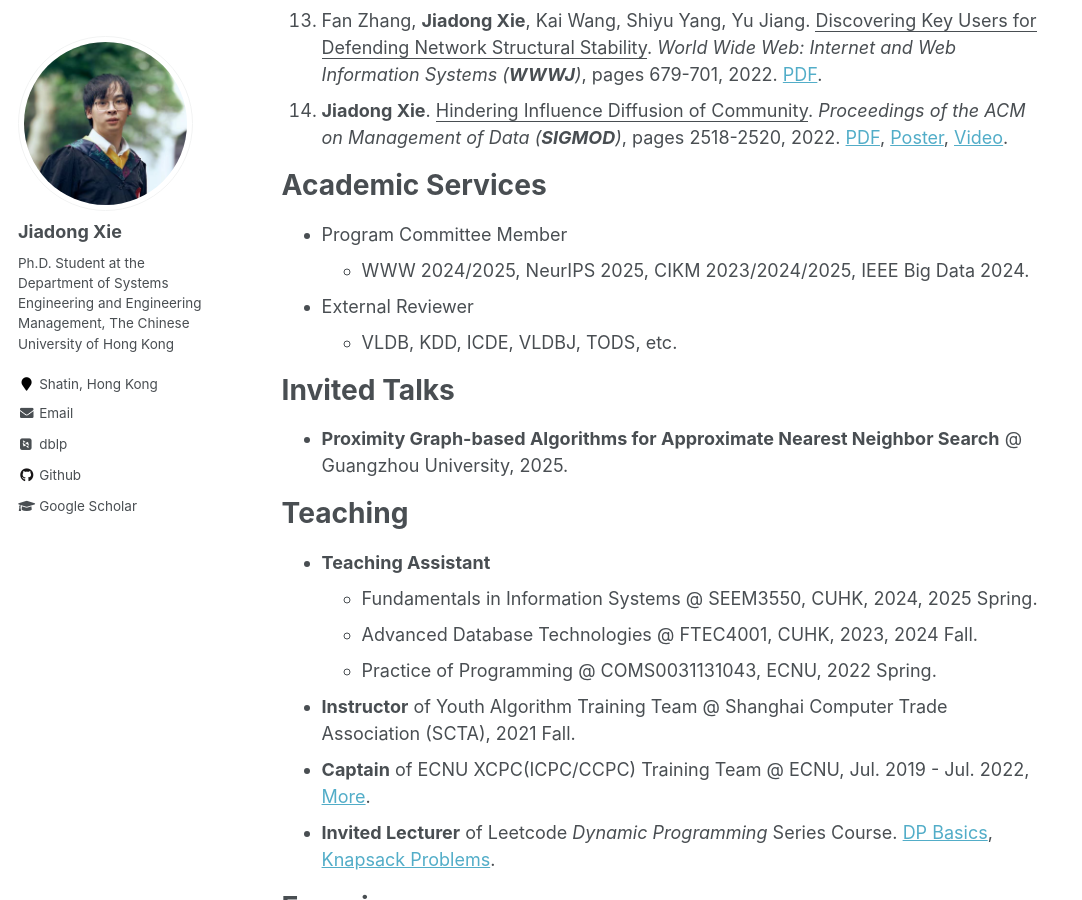
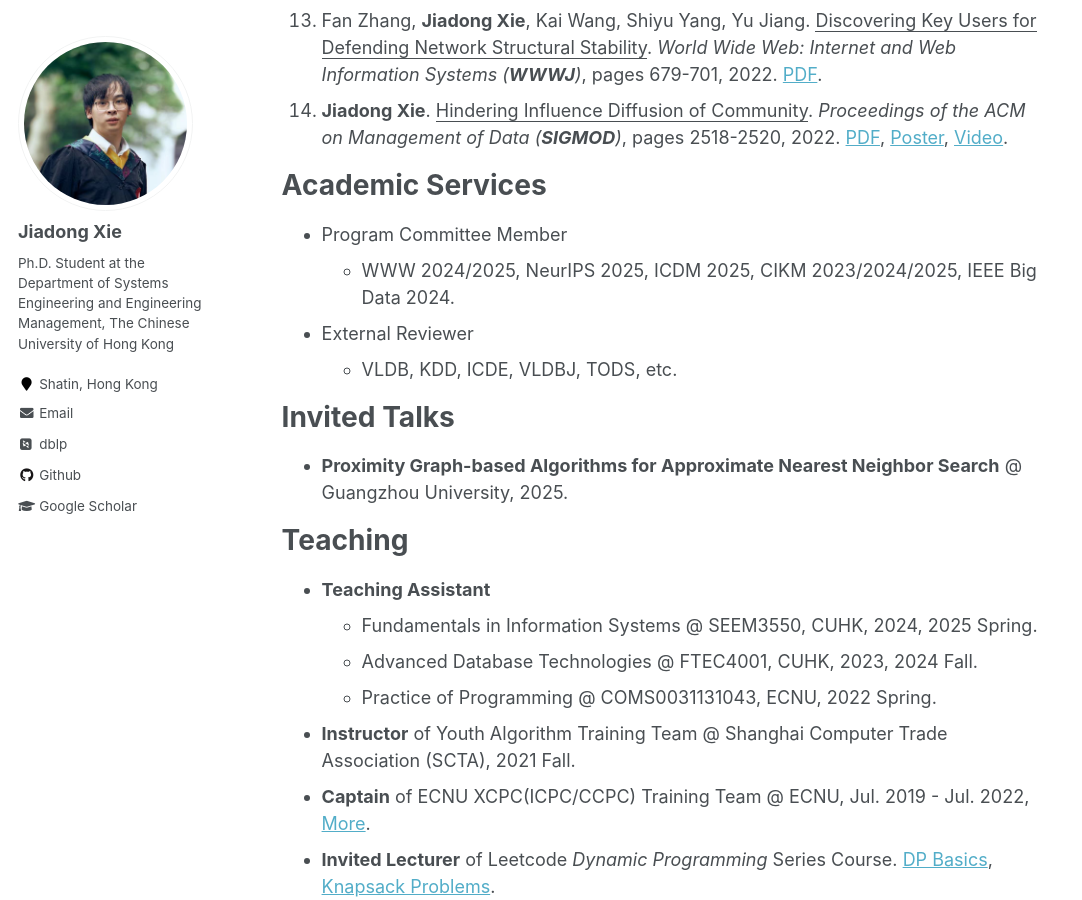
Before and after one commit to Xiejiadong/Xiejiadong.github.io, a Jekyll site: the page built from _pages/about.md, in a window 1280 px wide and 900 px high, scrolled down 1705 px. Shown: the whole window, without its empty margins (0-1082 px from the left). Built offline with Jekyll 4.4.1, drawn with Linux system fonts in a browser that asks for light colours; some web fonts are replaced; formulas are drawn with MathJax 3.

Commit message:
Update about.md

```diff
--- a/_pages/about.md
+++ b/_pages/about.md
@@ -68,7 +68,7 @@ Publications
 Academic Services
 ======
 - Program Committee Member
-  - WWW 2024/2025, NeurIPS 2025, CIKM 2023/2024/2025, IEEE Big Data 2024.
+  - WWW 2024/2025, NeurIPS 2025, ICDM 2025, CIKM 2023/2024/2025, IEEE Big Data 2024.
 - External Reviewer
   - VLDB, KDD, ICDE, VLDBJ, TODS, etc.
 
```
